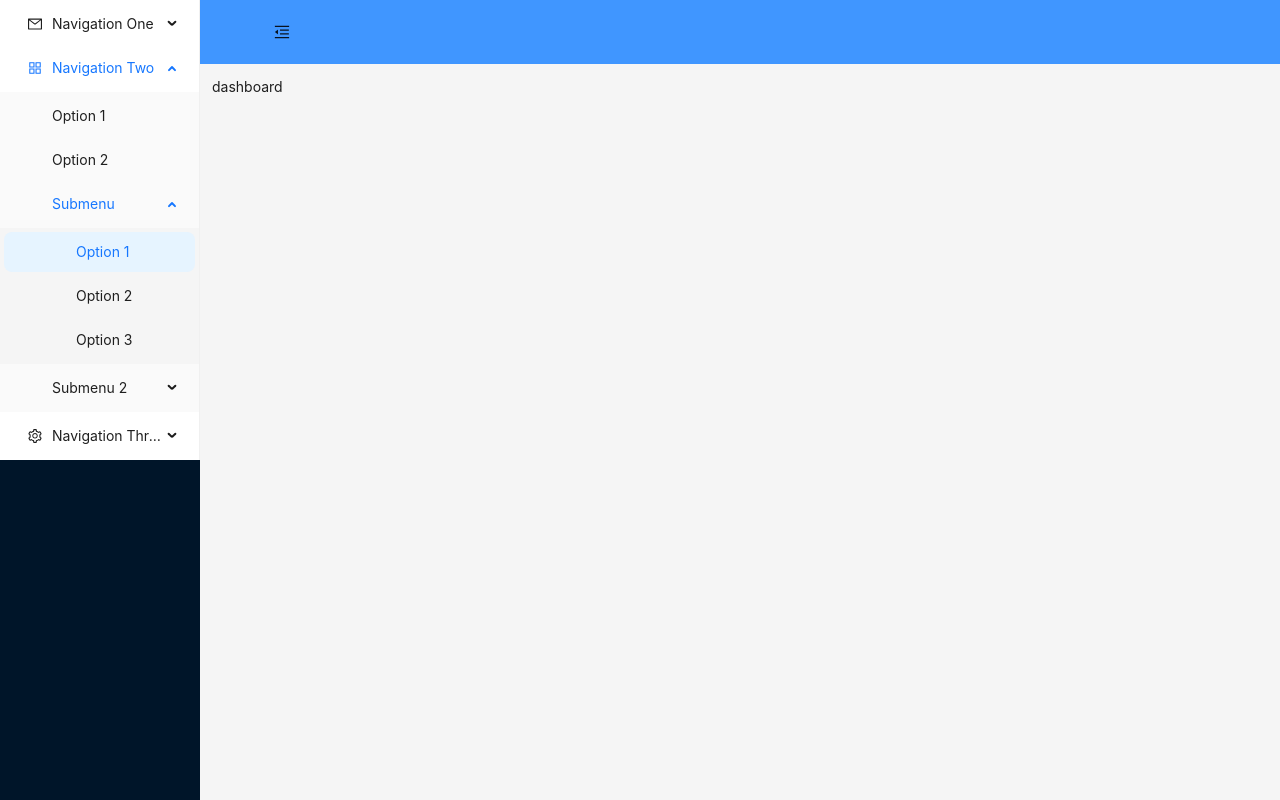
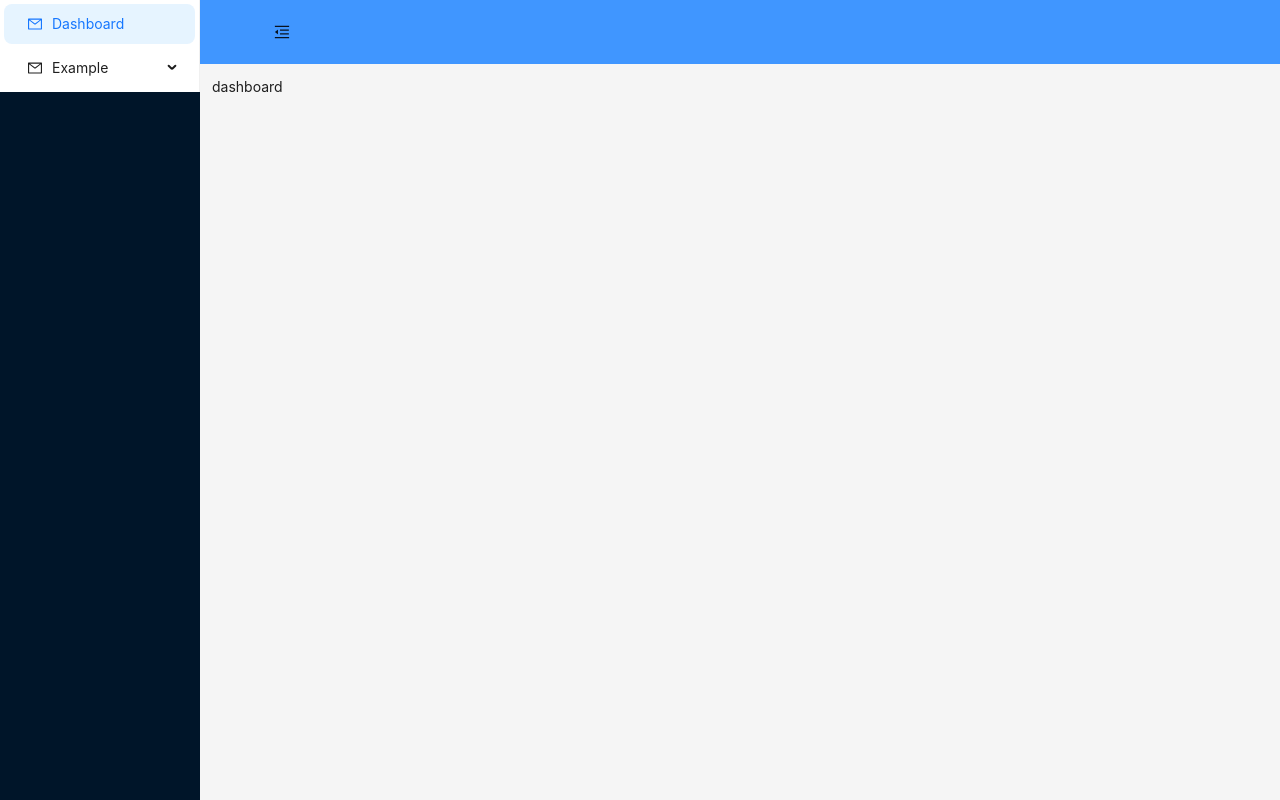
Before and after one commit to ngkhonglo2/react-zustand-antd, a React (Vite) app: page / in a window 1280 px wide. Built offline with nearby package versions, Linux system fonts and the light colour scheme; the HTML template or start-up script is replaced by a standard one.

Commit message:
fix: sidebar

```diff
--- /dev/null
+++ b/src/Auth/layouts/SideBar/ItemRouter.tsx
@@ -0,0 +1,43 @@
+import { MailOutlined } from "@ant-design/icons";
+import { MenuProps, Tooltip } from "antd";
+import { Link } from "react-router-dom";
+
+type MenuItem = Required<MenuProps>["items"][number];
+
+export const sidebarItems: MenuItem[] = [
+  {
+    label: <Link to={"/"}>Dashboard</Link>,
+    key: "dashboard",
+    icon: <MailOutlined />,
+  },
+  {
+    label: <>Example</>,
+    key: "example",
+    icon: <MailOutlined />,
+    children: [
+      {
+        label: <Link to={"/example"}>Example 1</Link>,
+        key: "example1",
+        icon: <MailOutlined />,
+      },
+      {
+        label: <>Example 2</>,
+        key: "example2",
+        icon: <MailOutlined />,
+        children: [
+          {
+            label: (
+              <Tooltip title={"Example 3 đá sadas d đá ád ád ád á dá"}>
+                <Link to={"/example"}>
+                  Example 3 đá sadas d đá ád ád ád á dá
+                </Link>
+              </Tooltip>
+            ),
+            key: "example3",
+            icon: <MailOutlined />,
+          },
+        ],
+      },
+    ],
+  },
+];
--- a/src/Auth/layouts/SideBar/index.tsx
+++ b/src/Auth/layouts/SideBar/index.tsx
@@ -1,62 +1,13 @@
-import {
-  AppstoreOutlined,
-  MailOutlined,
-  SettingOutlined,
-} from "@ant-design/icons";
 import { Menu, MenuProps } from "antd";
 import Sider from "antd/es/layout/Sider";
 import { useState } from "react";
+import { sidebarItems } from "./ItemRouter";
 
-type MenuItem = Required<MenuProps>["items"][number];
-
-function getItem(
-  label: React.ReactNode,
-  key: React.Key,
-  icon?: React.ReactNode,
-  children?: MenuItem[],
-  type?: "group"
-): MenuItem {
-  return {
-    key,
-    icon,
-    children,
-    label,
-    type,
-  } as MenuItem;
-}
-
-const items: MenuItem[] = [
-  getItem("Navigation One", "1", <MailOutlined />, [
-    getItem("Option 1", "11"),
-    getItem("Option 2", "12"),
-    getItem("Option 3", "13"),
-    getItem("Option 4", "14"),
-  ]),
-  getItem("Navigation Two", "2", <AppstoreOutlined />, [
-    getItem("Option 1", "21"),
-    getItem("Option 2", "22"),
-    getItem("Submenu", "23", null, [
-      getItem("Option 1", "231"),
-      getItem("Option 2", "232"),
-      getItem("Option 3", "233"),
-    ]),
-    getItem("Submenu 2", "24", null, [
-      getItem("Option 1", "241"),
-      getItem("Option 2", "242"),
-      getItem("Option 3", "243"),
-    ]),
-  ]),
-  getItem("Navigation Three", "3", <SettingOutlined />, [
-    getItem("Option 1", "31"),
-    getItem("Option 2", "32"),
-    getItem("Option 3", "33"),
-    getItem("Option 4", "34"),
-  ]),
-];
 interface LevelKeysProps {
   key?: string;
   children?: LevelKeysProps[];
 }
+
 const getLevelKeys = (items1: LevelKeysProps[]) => {
   const key: Record<string, number> = {};
   const func = (items2: LevelKeysProps[], level = 1) => {
@@ -70,21 +21,23 @@ const getLevelKeys = (items1: LevelKeysProps[]) => {
     });
   };
   func(items1);
+
   return key;
 };
-const levelKeys = getLevelKeys(items as LevelKeysProps[]);
 
-type SideBarProps = {
+const levelKeys = getLevelKeys(sidebarItems as LevelKeysProps[]);
+interface SideBarProps {
   collapsed: boolean;
-};
+}
 
 const SideBar: React.FC<SideBarProps> = ({ collapsed }) => {
-  const [stateOpenKeys, setStateOpenKeys] = useState(["2", "23"]);
+  const [stateOpenKeys, setStateOpenKeys] = useState([Object.keys(levelKeys)[0]]);
 
   const onOpenChange: MenuProps["onOpenChange"] = (openKeys) => {
     const currentOpenKey = openKeys.find(
       (key) => stateOpenKeys.indexOf(key) === -1
     );
+
     // open
     if (currentOpenKey !== undefined) {
       const repeatIndex = openKeys
@@ -103,15 +56,16 @@ const SideBar: React.FC<SideBarProps> = ({ collapsed }) => {
       setStateOpenKeys(openKeys);
     }
   };
+
   return (
     <>
       <Sider trigger={null} collapsible collapsed={collapsed}>
         <Menu
           mode="inline"
-          defaultSelectedKeys={["231"]}
-          openKeys={stateOpenKeys}
+          defaultSelectedKeys={stateOpenKeys}
+          // openKeys={stateOpenKeys}
           onOpenChange={onOpenChange}
-          items={items}
+          items={sidebarItems}
         />
       </Sider>
     </>
```
